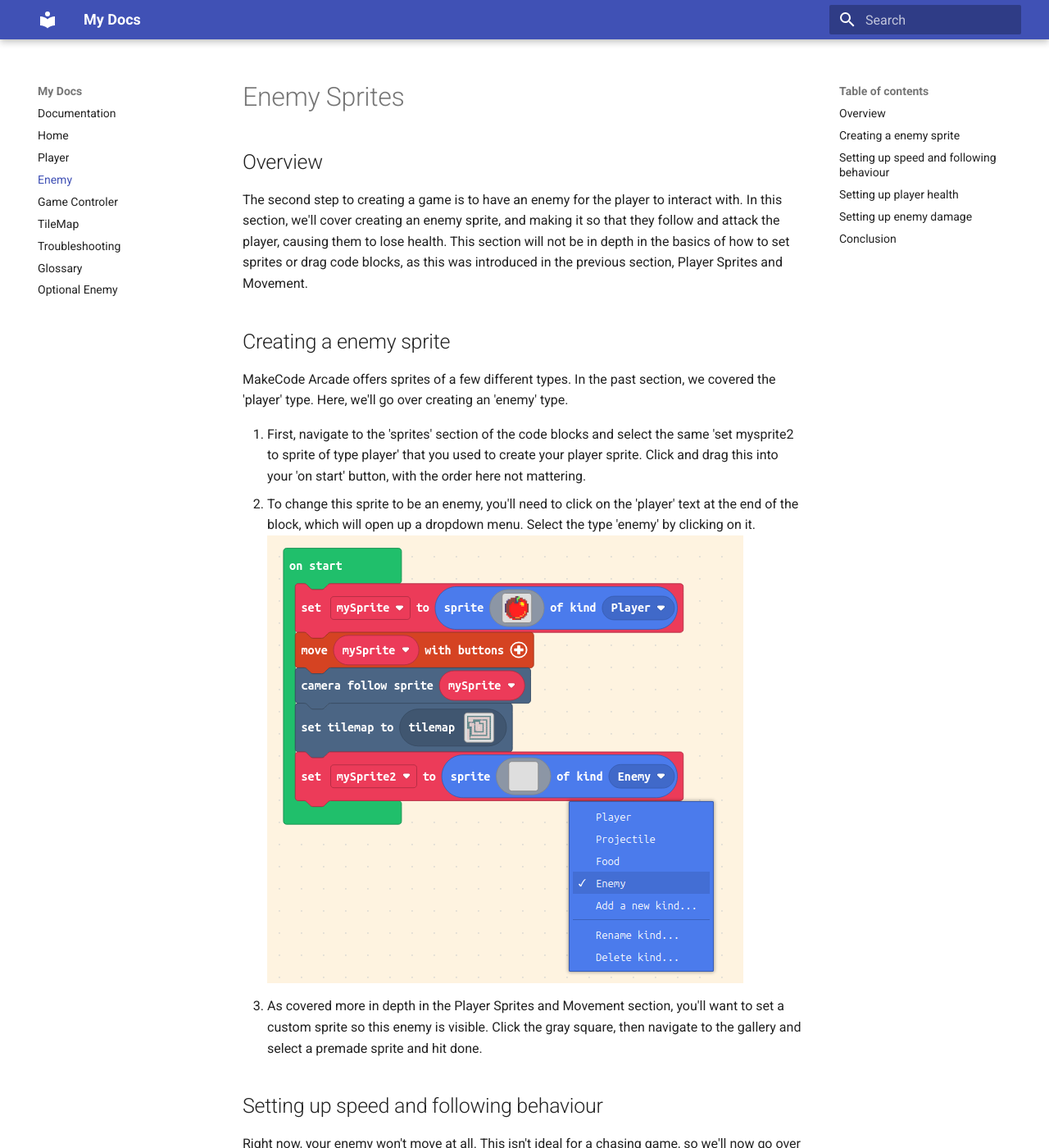
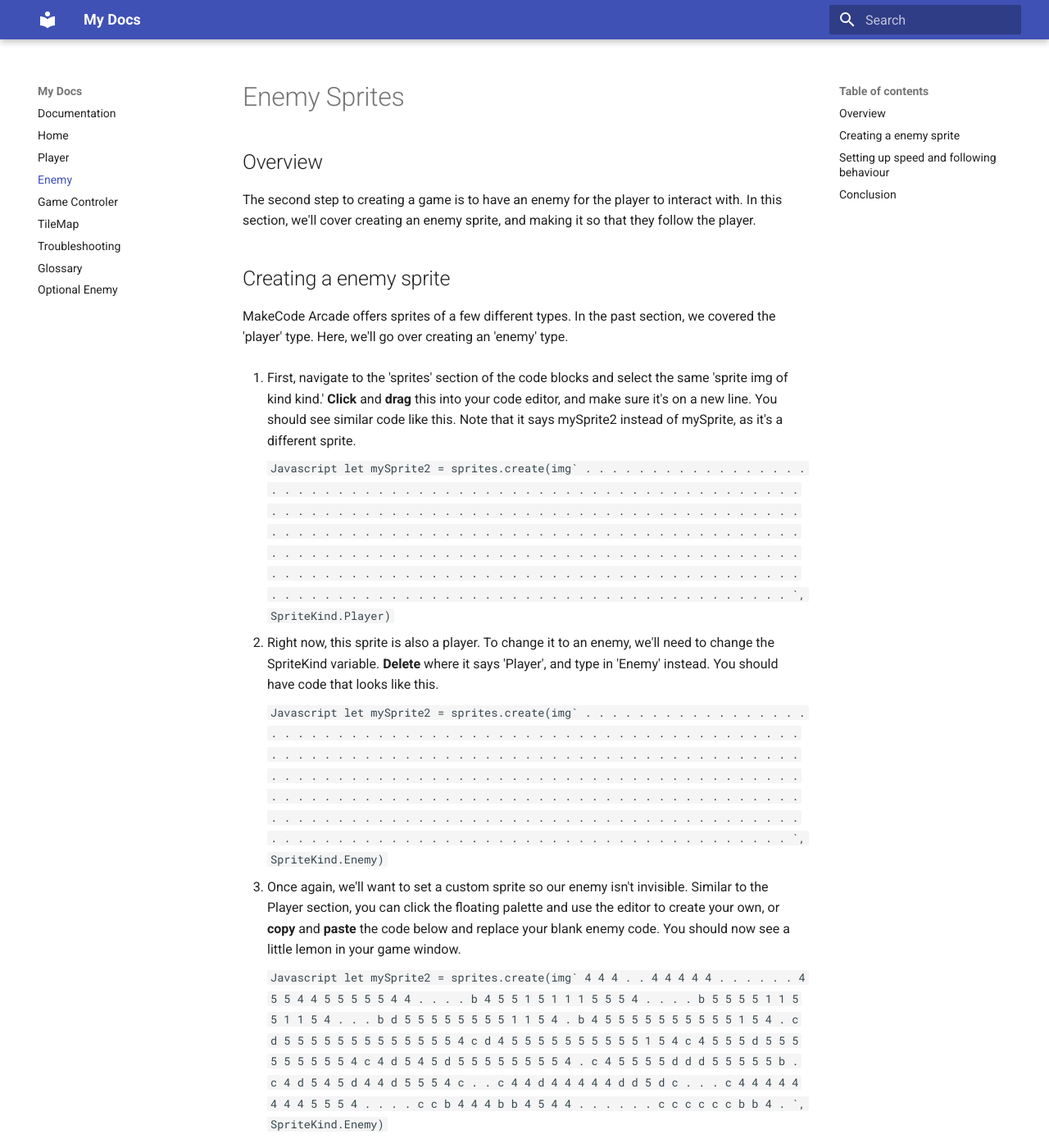
Before and after one commit to Tinabcit/comm2216-user-documentation, an MkDocs documentation site: the page built from docs/enemy.md, in a window 1280 px wide and 1400 px high. Shown: the whole window at 82% size. Built offline with MkDocs 1.6.1 and Material for MkDocs 9.7.7, drawn with Linux system fonts in a browser that asks for light colours; some of the changed text lies outside the part shown.

Commit message:
Added body functionality of the body mkdocs

````diff
--- a/docs/enemy.md
+++ b/docs/enemy.md
@@ -2,60 +2,115 @@
 
 ## Overview
 
-The second step to creating a game is to have an enemy for the player to interact with. In this section, we'll cover creating an enemy sprite, and making it so that they follow and attack the player, causing them to lose health. This section will not be in depth in the basics of how to set sprites or drag code blocks, as this was introduced in the previous section, Player Sprites and Movement.
+The second step to creating a game is to have an enemy for the player to interact with. In this section, we'll cover creating an enemy sprite, and making it so that they follow the player.
 
 ## Creating a enemy sprite
 
 MakeCode Arcade offers sprites of a few different types. In the past section, we covered the 'player' type. Here, we'll go over creating an 'enemy' type.
 
-1. First, navigate to the 'sprites' section of the code blocks and select the same 'set mysprite2 to sprite of type player' that you used to create your player sprite. Click and drag this into your 'on start' button, with the order here not mattering.
-2. To change this sprite to be an enemy, you'll need to click on the 'player' text at the end of the block, which will open up a dropdown menu. Select the type 'enemy' by clicking on it.
-![Alt text for the image](img/enemy_1.png)
-3. As covered more in depth in the Player Sprites and Movement section, you'll want to set a custom sprite so this enemy is visible. Click the gray square, then navigate to the gallery and select a premade sprite and hit done.
+1. First, navigate to the 'sprites' section of the code blocks and select the same 'sprite img of kind kind.' **Click** and **drag** this into your code editor, and make sure it's on a new line. You should see similar code like this. Note that it says mySprite2 instead of mySprite, as it's a different sprite.
+
+    ```Javascript
+    let mySprite2 = sprites.create(img`
+    . . . . . . . . . . . . . . . .
+    . . . . . . . . . . . . . . . .
+    . . . . . . . . . . . . . . . .
+    . . . . . . . . . . . . . . . .
+    . . . . . . . . . . . . . . . .
+    . . . . . . . . . . . . . . . .
+    . . . . . . . . . . . . . . . .
+    . . . . . . . . . . . . . . . .
+    . . . . . . . . . . . . . . . .
+    . . . . . . . . . . . . . . . .
+    . . . . . . . . . . . . . . . .
+    . . . . . . . . . . . . . . . .
+    . . . . . . . . . . . . . . . .
+    . . . . . . . . . . . . . . . .
+    . . . . . . . . . . . . . . . .
+    . . . . . . . . . . . . . . . .
+    `, SpriteKind.Player)
+    ```
+
+2. Right now, this sprite is also a player. To change it to an enemy, we'll need to change the SpriteKind variable. **Delete** where it says 'Player', and type in 'Enemy' instead. You should have code that looks like this.
+
+    ```Javascript
+    let mySprite2 = sprites.create(img`
+    . . . . . . . . . . . . . . . .
+    . . . . . . . . . . . . . . . .
+    . . . . . . . . . . . . . . . .
+    . . . . . . . . . . . . . . . .
+    . . . . . . . . . . . . . . . .
+    . . . . . . . . . . . . . . . .
+    . . . . . . . . . . . . . . . .
+    . . . . . . . . . . . . . . . .
+    . . . . . . . . . . . . . . . .
+    . . . . . . . . . . . . . . . .
+    . . . . . . . . . . . . . . . .
+    . . . . . . . . . . . . . . . .
+    . . . . . . . . . . . . . . . .
+    . . . . . . . . . . . . . . . .
+    . . . . . . . . . . . . . . . .
+    . . . . . . . . . . . . . . . .
+    `, SpriteKind.Enemy)
+    ```
+
+3. Once again, we'll want to set a custom sprite so our enemy isn't invisible. Similar to the Player section, you can click the floating palette and use the editor to create your own, or **copy** and **paste** the code below and replace your blank enemy code. You should now see a little lemon in your game window.
+
+    ```Javascript
+    let mySprite2 = sprites.create(img`
+    4 4 4 . . 4 4 4 4 4 . . . . . .
+    4 5 5 4 4 5 5 5 5 5 4 4 . . . .
+    b 4 5 5 1 5 1 1 1 5 5 5 4 . . .
+    . b 5 5 5 5 1 1 5 5 1 1 5 4 . .
+    . b d 5 5 5 5 5 5 5 5 1 1 5 4 .
+    b 4 5 5 5 5 5 5 5 5 5 5 1 5 4 .
+    c d 5 5 5 5 5 5 5 5 5 5 5 5 5 4
+    c d 4 5 5 5 5 5 5 5 5 5 5 1 5 4
+    c 4 5 5 5 d 5 5 5 5 5 5 5 5 5 4
+    c 4 d 5 4 5 d 5 5 5 5 5 5 5 5 4
+    . c 4 5 5 5 5 d d d 5 5 5 5 5 b
+    . c 4 d 5 4 5 d 4 4 d 5 5 5 4 c
+    . . c 4 4 d 4 4 4 4 4 d d 5 d c
+    . . . c 4 4 4 4 4 4 4 4 5 5 5 4
+    . . . . c c b 4 4 4 b b 4 5 4 4
+    . . . . . . c c c c c c b b 4 .
+    `, SpriteKind.Enemy)
+    ```
+
+!!! Info
+    Don't worry if you can't see your apple sprite from the last section anymore! By default, the sprites are placed in the same spot, so they're overlapping. Your apple is still there, just underneath the lemon.
 
 ## Setting up speed and following behaviour
 
 Right now, your enemy won't move at all. This isn't ideal for a chasing game, so we'll now go over making this new enemy chase your player sprite around, and reducing their speed so that it's a fair game.
 
-1. Navigate to the 'sprites' section of the code block menu, then the 'physics' subsection. Select the block that says 'Set myenemy follow mysprite.' Click and drag this into your 'on start' block.
-![Alt text for the image](img/enemy_2.png)
+1. Navigate to the 'sprites' section of the code block menu, then the 'physics' subsection. Select the block that says 'Set myenemy follow mysprite.' Click and drag this into your code window. The code should look like this.
+
+    ```Javascript
+    myEnemy.follow(mySprite)
+    ```
+
+2. Right now, you'll see a squiggly red line underneath the word 'myEnemy.' This is because that's not the name of our sprites! MakeCode Arcade is looking for a sprite named 'myEnemy', and can't find one. To fix this, **delete** only the word 'myEnemy.' Replace this with the name of your enemy, which is 'mySprite2.' Your code should look like this.
+
+    ```Javascript
+    mySprite2.follow(mySprite)
+    ```
+
+3. In the current state of the game, the enemy and player will move at the same speed when controls are implemented. To fix this, lets preemptively reduce the speed of our enemy. We'll edit your follow code again. Right now, it takes in the name of the sprite being followed, and we'll just add another number to signify how fast it should follow. **Type** a comma after the word mySprite, and add a number. Your code should look like the snippet below.
+
+    ```Javascript
+    mySprite2.follow(mySprite, 70)
+    ```
+
 !!! Info
-    All the sprites have their own names. Make sure the follower and following sprites match your player and enemy sprites, by clicking on the sprite names and selecting the right one from the dropdown.
-![Alt text for the image](img/enemy_3.png)
-1. Our enemy currently moves too quickly, overlapping with the player most of the time. In an actual game, this would be unfair as it would cause constant damage. To fix this, navigate back to your follow code block. There will be a plus symbol at the end. Click this, and your code block will change to now say 'with speed 100.'
-![Alt text for the image](img/enemy_4.png)
-2. Change the 100 to a lower number of your choice by clicking on the number, and typing in another.
-
-## Setting up player health
-
-1. To make your player character have lives, navigate to the 'info' section of the code block menu. Under the 'life' subsection, select the 'set life to 3' code block, and click and drag it into your 'on start' block. When your game runs again, you'll now see three hearts in the top left corner.
-![Alt text for the image](img/enemy_5.png)
-
-## Setting up enemy damage
-
-After setting up our enemy to follow and player health, nothing will happen when the player and enemy touch. Don't worry! This isn't a bug either. We'll go over setting up a health and damage system in this section.
-
-1. Navigate to the 'sprites' section of the code block menu. Scroll down to the 'overlaps' section and select the code block that says 'on sprite of kind player overlaps othersprite of kind player.' Unlike the other code blocks we've worked with so far, you don't want to drag this one into your 'on start' block, as it won't work. You can drag this one our into the open space in your editor and let it sit by itself.
-![Alt text for the image](img/enemy_6.png)
-!!! Info
-    Make sure you click on one instance of 'player' and change it in the dropdown to say 'enemy.' This makes sure the two types interact properly, and not just overlap without anything happening.
-1. Navigate to the 'info' section of the code block menu. Under the 'life' subsection, select the block that says 'change life by -1.' Click and drag this code block into your overlap code block, not your 'on start.'
-![Alt text for the image](img/enemy_7.png)
-!!! Warning
-    Make sure your change life code block is underneath your overlap code block, and not your 'on start' code block. If you place it under 'on start', the player will start with 2 lives and nothing will happen when the enemy touches them.
-1. Uh oh! Right now, your enemy spawns on top of your player and instantly kills them. This doesn't work, as it's completely unfair. This can be fixed by making the enemy spawn in a different location. Navigate to the 'sprites' section of the code, then the 'physics' subsection. Select the code block that says 'set mysprite position to x 0 and y 0.' Click and drag this into your 'on start' block.
-2. Click the mysprite name and select the name of your enemy sprite from the dropdown. Then, change the x and y values by clicking and typing a new number. There will be a popup showing you where on the map your position will put the enemy.
-3. Hmm, this still lets the enemy instantly kill the player when they touch. We can reset the enemy's position when they deal damage to prevent this. Navigate back to the 'sprites' section, and pick another 'set mysprite position to x 0 and y 0.' However, this time, click and drag it into your overlap block, not the 'on start' one. Change the position values and sprite name here as well, so that the enemy can't one shot our player.
-![Alt text for the image](img/enemy_8.png)
+    It'll still look like nothing is happening. Don't worry! This will be fixed in the next section, where we set up controls for the player.
 
 ## Conclusion
 
 After completing this section, you'll have the following:
 
+* An enemy with a unique sprite.
 * An enemy that follows your player around.
-* A player sprite with 3 lives.
-* An enemy that damages your player.
-* A game that ends when you've run out of lives.
 
 Nice work! You can move on to further customizing your game in the next section, Customization.
 [comment]: # (Customization links to the customization page)
--- a/docs/player.md
+++ b/docs/player.md
@@ -2,62 +2,87 @@
 
 ## Overview
 
-The first step to creating a game is to have a player character. In this section, we will go over a few topics. By the end of this section, you will be able to create a player sprite, give it movement controls, and create a tilemap for your sprite to move around.
+The first step to creating a game is to have a player character. In this section, we will go over a few topics. By the end of this section, you will be able to create a player sprite.
 
-As mentioned in the Installation section, MakeCode Arcade organizes it's code blocks into a few main sections visible to the left of the code block area, seen here.
+For the purposes of this documentation, we'll be going over the tutorial in raw Javascript code. To get to the code view of your project, **click** on the button that says 'Javascript' at the top of the screen. You should now see a mostly blank screen, with a '1.'
 
 ## Creating a player sprite
 
 Sprites are what MakeCode Arcade uses to refer to entities, or characters in the engine. We'll start with creating a sprite of the player type.
 
 1. First, **click** on the 'Sprites' section of the code block menu. The tutorial should have showed you where this is, when you made an account.
-2. Once you've clicked on 'Sprites', you'll see a few subsections. The 'Create' one should be at the top, alongside the code block that says 'set mysprite to sprite of kind player.'
-![Alt text for the image](img/player_1.png)
-1. **Click** and **drag** that out of the menu, and you'll have the block. **Drag** the block into the 'on start' block that was there when the project was created. You'll know it's in the right spot when 'on start' opens up and the shadow of your block appears. You can **let go** of the block, and it'll click into place. If it lands outside of the 'on start' block, you can move it again by clicking and dragging.
-![Alt text for the image](img/player_2.png)
-!!! Info
-    If you drag the wrong block, you can drag it back into the block menu, and a trash can will appear. This is where you can delete code blocks.
-1. Right now, your player sprite is blank. To fix that, **click** on the empty gray square next to the word 'sprite.' This will open up a small pixel art interface. For the purposes of this documentation, custom sprites will be covered later on.
-2. Navigate to the top bar that has menus for 'Editor', 'Gallery', and 'My Assets', and **click** on the 'Gallery' option. This will show you a gallery of many pixel art sprites, and you can **click** on one you like to select it. After selecting it, it'll pop up in the editor. Navigate to the bottom right of the screen and **click** the 'done' button to set the sprite.
-![Alt text for the image](img/player_3.png)
+2. Once you've clicked on 'Sprites', you'll see a few subsections. The 'Create' one should be at the top, alongside the code block that says 'sprite img of kind kind.'
+3. **Click** and **drag** that out of the menu, and you'll have the block. **Drag** the block into the blank area. You can **let go** of the block, and you'll know it was added correctly if the code below appears.
 
-## Setting up movement and camera
-
-Now that we have our player sprite, you'll find that it doesn't move. This is due to there being no controls set up, which we'll fix in this section.
-
-1. Navigate to the controller section, then the single player section inside it. **Select** the 'move mysprite with buttons' block, which should be the top most block.
-![Alt text for the image](img/player_4.png)
-1. **Drag** it into the 'on start' block underneath the camera from step 2. Similar to the last section, **click** and **drag** this block out of the menu into your 'on start' block.
-!!! Info
-    It's important you place the movement block underneath your sprite block, so that the blocks run in order.
-1. Navigate to the 'scene' section of the code blocks, then find the 'camera' subsection. **Select** the block that says 'camera follows mysprite.'
-![Alt text for the image](img/player_5.png)
-1. Once again, **click** and **drag** this into your 'on start' block, ensuring it's underneath your previous logic.
+    ```Javascript
+    let mySprite = sprites.create(img`
+    . . . . . . . . . . . . . . . .
+    . . . . . . . . . . . . . . . .
+    . . . . . . . . . . . . . . . .
+    . . . . . . . . . . . . . . . .
+    . . . . . . . . . . . . . . . .
+    . . . . . . . . . . . . . . . .
+    . . . . . . . . . . . . . . . .
+    . . . . . . . . . . . . . . . .
+    . . . . . . . . . . . . . . . .
+    . . . . . . . . . . . . . . . .
+    . . . . . . . . . . . . . . . .
+    . . . . . . . . . . . . . . . .
+    . . . . . . . . . . . . . . . .
+    . . . . . . . . . . . . . . . .
+    . . . . . . . . . . . . . . . .
+    . . . . . . . . . . . . . . . .
+    `, SpriteKind.Player)
+    ```
 
 !!! Info
-    After adding the movement camera, it will look like the sprite is no longer moving. This isn't a bug, so don't worry! This is due to the background being black, so there's no visual feedback. We'll fix this in the next steps.
+    If you put in code incorrectly, you can delete it by **highlighting** with your mouse and hitting backspace. Or, you can hit ctrl+z to undo your last move, as well as shift+ctrl+z to redo your last move.
+4. Right now, your player sprite is blank. To fix that, you can edit the dots to be other characters, which will reflect in the sprite. For the purpose of this documentation, **copy** and **paste** the code below in place of your empty sprite code, so that this new sprite is the only thing in your editor. This should turn your sprite into an apple. Optionally, you can create your own sprite by clicking the small floating palette that appears next to the code.
 
-## Creating a tilemap background
-
-To fix the problem of the sprite appearing not to move, and to add some unique charm to your game, you can set a tilemap. A tilemap is basically a background map for your sprite to move around in.
-
-1. Navigate to the 'scene' section of the code blocks, then scroll down to the 'tilemap' section. **Select** the block that says 'set tilemap to tilemap', with a gray square, similar to the player sprite block.
-![Alt text for the image](img/player_6.png)
-1. **Click** and **drag** the code block out of the menu and into your 'on start' block. The placement of this block isn't strict, and will still work whether it's before or after your core logic.
-2. To design your tilemap, **click** the gray square next to the word 'tilemap.' This will open up the sprite editor, similar to the player sprite menu.
-3. Navigate to the top bar that has menus for 'Editor', 'Gallery', and 'My Assets', and **click** on the 'Gallery' option. The gallery will show you a handful of pre-made tilemaps, and you can select whichever one you'd like. After selecting it, it'll pop up in the editor. Navigate to the bottom right, and **click** the 'done' button to set this as your tilemap.
-![Alt text for the image](img/player_7.png)
+    ```Javascript
+    let mySprite = sprites.create(img`
+    . . . . . . . e c 7 . . . . . .
+    . . . . e e e c 7 7 e e . . . .
+    . . c e e e e c 7 e 2 2 e e . .
+    . c e e e e e c 6 e e 2 2 2 e .
+    . c e e e 2 e c c 2 4 5 4 2 e .
+    c e e e 2 2 2 2 2 2 4 5 5 2 2 e
+    c e e 2 2 2 2 2 2 2 2 4 4 2 2 e
+    c e e 2 2 2 2 2 2 2 2 2 2 2 2 e
+    c e e 2 2 2 2 2 2 2 2 2 2 2 2 e
+    c e e 2 2 2 2 2 2 2 2 2 2 2 2 e
+    c e e 2 2 2 2 2 2 2 2 2 2 4 2 e
+    . e e e 2 2 2 2 2 2 2 2 2 4 e .
+    . 2 e e 2 2 2 2 2 2 2 2 4 2 e .
+    . . 2 e e 2 2 2 2 2 4 4 2 e . .
+    . . . 2 2 e e 4 4 4 2 e e . . .
+    . . . . . 2 2 e e e e . . . . .
+    `, SpriteKind.Player)
+    ```
 
 !!! Info
-    These premade tilemaps already have collision set up. This can be done with custom tilemaps as well, but is not the default, and will not be covered in this documentation.
+    The reason this code uses numbers and letters to show what the sprite looks like is because we can't put an image directly into our code. So the editor uses specific numbers and letters to signify each colour, so every letter and number is really a coloured pixel in your sprite!
+
+5. You'll now see an apple in the game window on the left of the screen. It doesn't move right now, but don't worry! It's not broken. Movement will be covered in a future section.
+
+## Setting up a camera
+
+Now that we have our player sprite, you'll want to set up controls. Before that, though, you'll want a camera that follows your sprite around. If we don't have a camera, the sprite will be able to move off screen entirely.
+
+1. Navigate to the 'scene' section of the code blocks, then find the 'camera' subsection. **Select** the block that says 'camera follow sprite mysprite.'
+[comment]: # (Screenshot player_4 goes here)
+2. Similar to the last section, **click** and **drag** this block out of the menu into your code field. The code that appears should look like this.
+
+    ```Javascript
+    scene.cameraFollowSprite(mySprite)
+    ```
 
 ## Conclusion
 
 After completing this section, you'll have the following:
 
-* A player sprite with working movement.
-* A camera that follows your player sprite around.
-* A tilemap for your player sprite to move around in.
+* A player sprite with unique sprite art.
+* A camera that will follow your player sprite around.
 
 You can now move on to the next section, Enemy Sprites and Interaction. Nice work!
-Check out the [Markdown Guide](docs/enemy.md) for more information.
+[comment]: # (Enemy Sprites and Interaction links to the enemy page)
````
Also changed, not shown: docs/glossary.md (+20 -13 lines), docs/img/glossary-4.png (added), docs/img/glossary-5.png (added), 1 other file.
